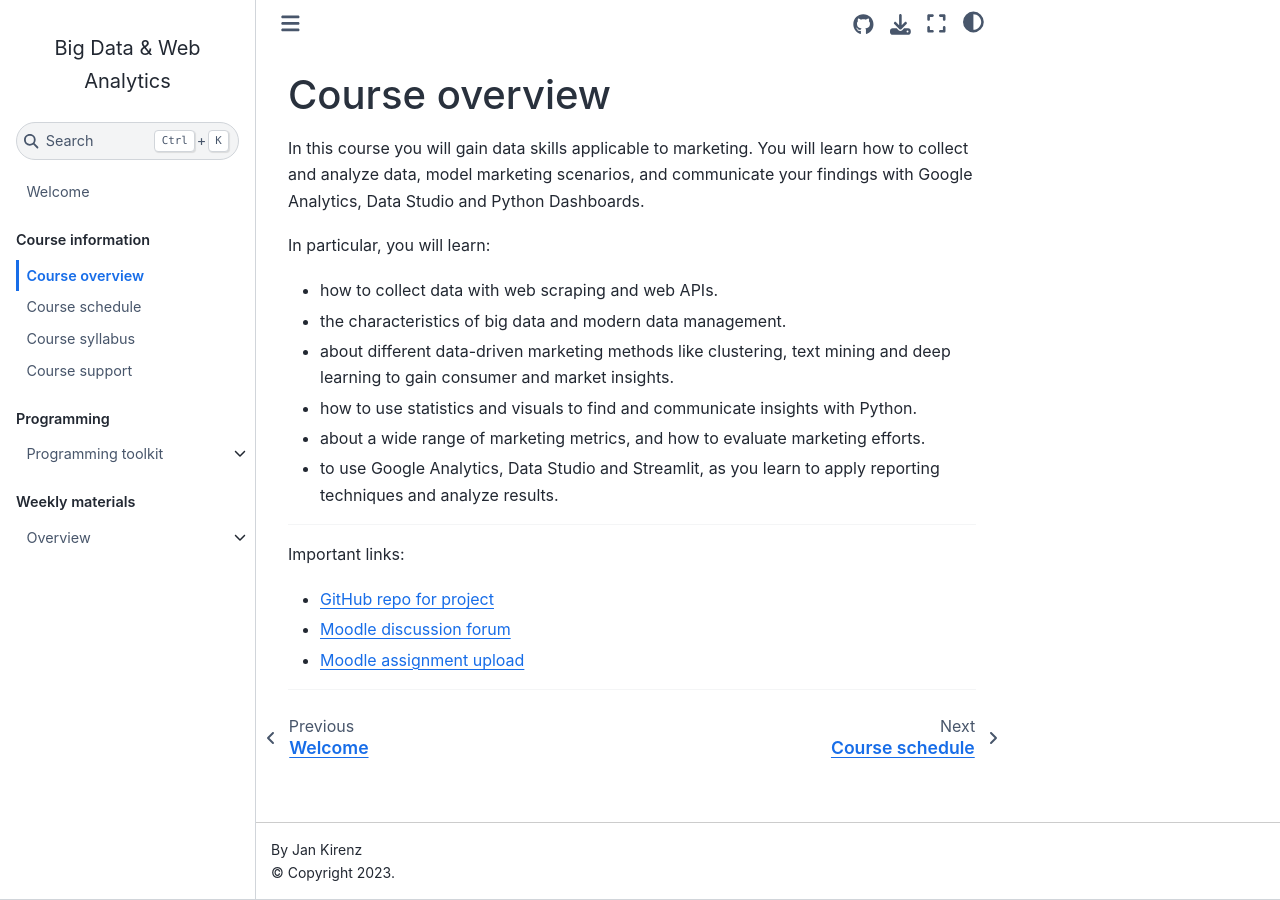
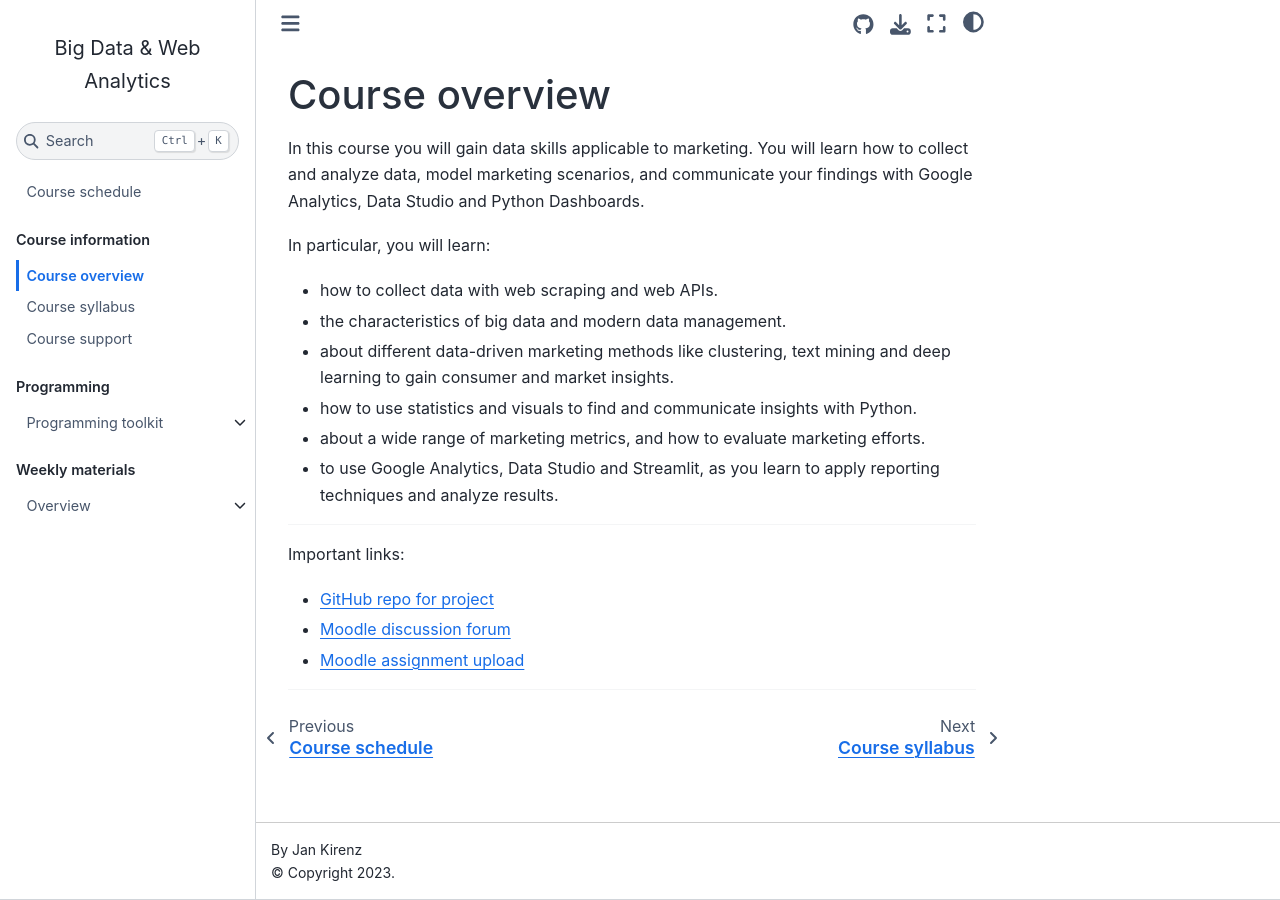
Before and after one commit to om2-ws22/website, a Jupyter Book: the page built from docs/course-overview.md, in a window 1280 px wide. Built offline with Jupyter Book 1.0.4 settings and Sphinx 7.4.7 and the Sphinx Book theme 1.1.4, drawn with Linux system fonts in a browser that asks for light colours; comment, search, counter and statistics services are not loaded; some of the changed lines change nothing that is shown.

Commit message:
Update _toc.yml

```diff
--- a/_toc.yml
+++ b/_toc.yml
@@ -1,10 +1,9 @@
 format: jb-book
-root: docs/intro.md
+root: docs/course-schedule.md
 parts:
   - caption: Course information
     chapters:
     - file: docs/course-overview.md
-    - file: docs/course-schedule.md
     - file: docs/course-syllabus.md
     - file: docs/course-support.md
  #  - file: docs/course-faq.md
@@ -19,3 +18,4 @@
     - file: weeks/weeks-overview.md
       sections:
       - file: weeks/week1.md
+      - file: weeks/week2.md
```
